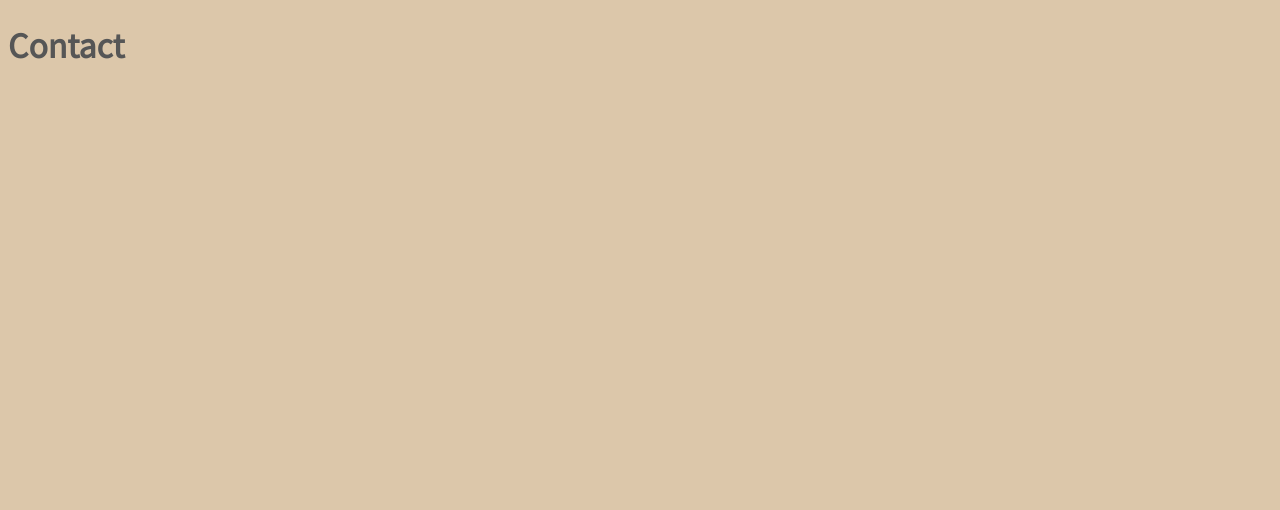
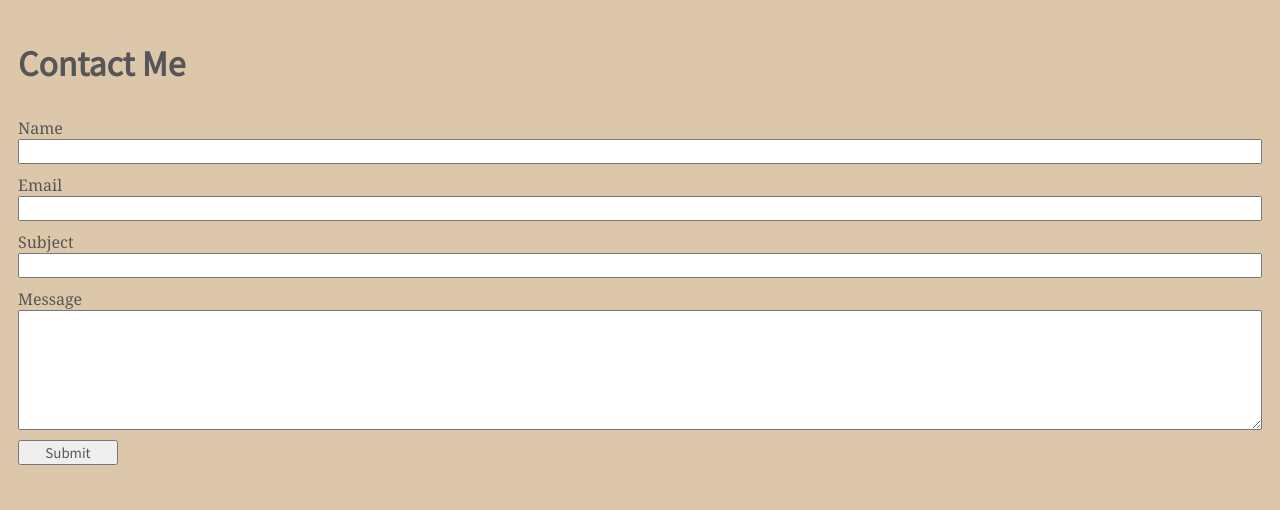
Before and after one commit to KLPainter/Portfolio, a website: page html/contact.html in a window 1280 px wide. Drawn offline with Linux system fonts and the light colour scheme.

Commit message:
progress

```diff
--- a/css/contact.css
+++ b/css/contact.css
@@ -13,10 +13,11 @@ $body-color: $color-apple-core;
 $text-color: $color-blackboard;
 
 body {
+    padding: 10px;
     background-color: $body-color;
     font-family: 'Noto Sans KR', sans-serif;
     color: $text-color;
-    height: 200px;
+    /* height: 400px; */
     opacity: 0;
     animation: 1s ease-in 0s 1 normal forwards fadeIn;
 }
@@ -29,3 +30,42 @@ body {
         opacity: 1;
     }
 }
+
+form {
+    float: right;
+    width: 100%;
+    height: 400px;
+    margin: auto;
+    color: $text-color;
+    display: flex;
+    flex-direction: column;
+    label {
+        font-family: 'Noto Serif', serif;
+        margin-top: 10px;
+    }
+    input {
+        color: $color-blackboard;
+        /* background-color: $color-apple-core; */
+        font-family: 'Noto Sans KR', sans-serif;
+    }
+
+    fieldset {
+        margin-top: 10px;
+        legend {
+            font-size: 1.2em;
+        }
+        label {
+            font-family: 'Noto Sans KR', sans-serif;
+        }
+    }
+
+    textarea {
+        font-family: 'Noto Sans KR', sans-serif;
+    }
+}
+
+
+#submit {
+    margin-top: 10px;
+    width: 100px;
+}
--- a/css/launch.css
+++ b/css/launch.css
@@ -29,3 +29,8 @@ body {
         opacity: 1;
     }
 }
+
+img {
+    width: 400px;
+    float: right;
+}
--- a/css/main.css
+++ b/css/main.css
@@ -23,7 +23,7 @@ nav {
     display: grid;
     text-align: center;
     grid-template-columns: [home] 1fr [projects] 1fr [about] 1fr [contact] 1fr;
-    grid-template-rows: auto [visible-line] 200px [hidden-line] 100px auto;
+    grid-template-rows: 50px [visible-line] 200px [hidden-line] 100px auto;
     *{
          /* border: 1px solid red;  */
     }
@@ -107,6 +107,7 @@ a {
     color: $color-icons;
     font-family: 'Noto Serif', serif;
     text-transform: uppercase;
+    align-self: end;
     text-decoration: none;
     font-size: 2em;
     span {
@@ -114,17 +115,17 @@ a {
     }
 }
 
-a:hover {
-    font-size: 1.6em;
-    transition: font-size 500ms;
-    transition-timing-function: ease-in-out;
-}
 
 @media (min-width:1100px) {
     a {
         font-size: 1.5em;
         span {
             display: inline;
+        }
+        &:hover {
+            font-size: 1.6em;
+            transition: font-size 500ms;
+            transition-timing-function: ease-in-out;
         }
     }
     iframe {
@@ -136,4 +137,9 @@ a:hover {
     a {
         font-size: 2em
     }
+    a:hover {
+        font-size: 2.1em;
+        /* transition: font-size 500ms;
+        transition-timing-function: ease-in-out; */
+    }
 }
--- a/html/contact.html
+++ b/html/contact.html
@@ -9,6 +9,21 @@
     <title>Contact</title>
 </head>
 <body>
-    <h1>Contact</h1>
+    <h1>Contact Me</h1>
+    <form action="" method="post">
+        <label for="name">Name</label>
+        <input type="text" name="name" id="name">
+
+        <label for="email">Email</label>
+        <input type="text" name="email" id="email">
+
+        <label for="email">Subject</label>
+        <input type="text" name="subject" id="subject">
+
+        <label for="message">Message</label>
+        <textarea name="message" id="message" rows="6"></textarea>
+
+        <input type="submit" id="submit">
+    </form>
 </body>
 </html>
```
Also changed, not shown: html/launch.html (+5 -1 lines), build/css/contact.css, build/css/launch.css, build/css/main.css, images/cat.jpg (added).
